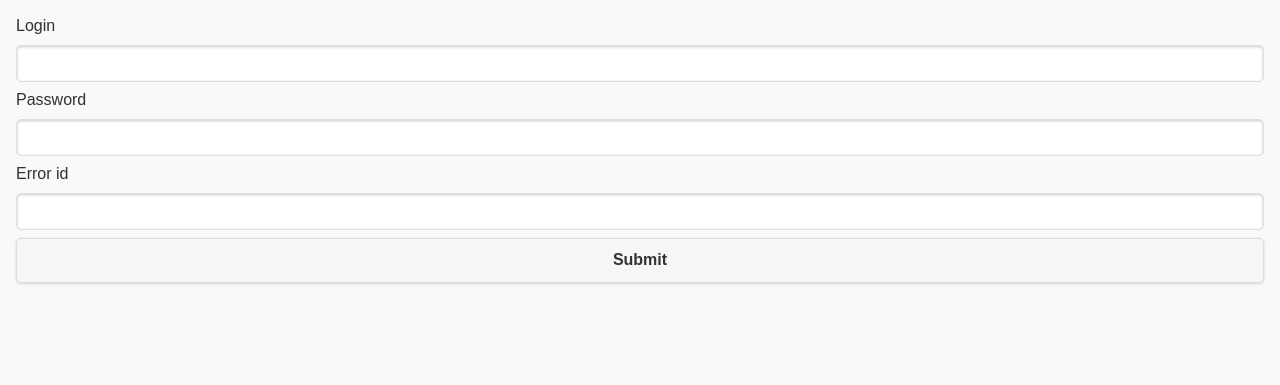
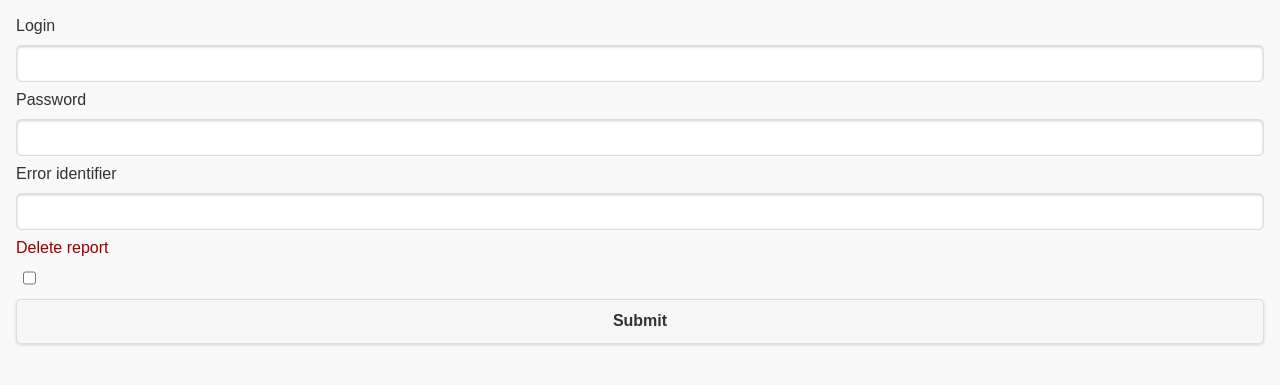
Before and after one commit to fpom/badass, a Flask app: page /error in a window 1280 px wide. Shown: the part 45-430 px from the top of the page. Run offline with Flask 2, Linux system fonts and the light colour scheme.

Commit message:
removed the error added for test purpose

```diff
--- a/badass/www/server.py
+++ b/badass/www/server.py
@@ -137,7 +137,7 @@ def handle_exception (err) :
 @app.route("/error", methods=["GET", "POST"])
 def error () :
     if request.method == "GET" :
-        return render_template("error.html", report=None)
+        return render_template("error.html", report=None, form={})
     form = dict(request.form)
     try :
         who = teachers[form["login"]]
@@ -145,24 +145,25 @@ def error () :
             raise Exception()
         if who.group != "admin" :
             raise Exception()
+    except :
+        flash("access denied", "error")
+        return render_template("error.html", report=None, form=form)
+    try :
         if not form["error"] :
             raise Exception()
-    except :
-        flash("access denied", "error")
-        return redirect(url_for("error"))
-    try :
         path = ERROR / form["error"]
         report = path.read_text(encoding="utf-8")
     except :
-        flash("invalid error id", "error")
-        return redirect(url_for("error"))
-    return render_template("error.html", report=Markup(report))
+        flash(f"invalid error identifier {form.pop('error','')!r}", "error")
+        return render_template("error.html", report=None, form=form)
+    if form.get("delete", None) == "on" :
+        path.unlink()
+        form.pop("error", None)
+    return render_template("error.html", report=Markup(report), form=form)
 
 ##
 ## asynchronous API for long running tasks
 ##
-
-# inspired from https://stackoverflow.com/questions/31866796/making-an-asynchronous-task-in-flask
 
 tasks = {}
 
--- a/badass/www/templates/error.html
+++ b/badass/www/templates/error.html
@@ -31,11 +31,13 @@
         {% endif %}
         <form id="form" method=POST action="{{ url_for('error') }}" data-ajax="false">
           <label for="login">Login</label>
-          <input type="text" name="login">
+          <input type="text" name="login" value="{{ form.get('login', '') }}">
           <label for="password">Password</label>
-          <input type="password" name="password">
-          <label for="error">Error id</label>
-          <input type="text" name="error">
+          <input type="password" name="password" value="{{ form.get('password', '') }}">
+          <label for="error">Error identifier</label>
+          <input type="text" name="error" value="{{ form.get('error', '') }}">
+          <label for="delete" class="danger">Delete report</label>
+          <input type="checkbox" name="delete" unchecked>
           <input type="submit" value="Submit">
         </form>
       </div>
--- a/badass/www/templates/style.css
+++ b/badass/www/templates/style.css
@@ -125,3 +125,7 @@ li.lang-fr {
     font-size: xx-small;
     text-decoration: none;
 }
+
+.danger {
+    color: #900;
+}
```
